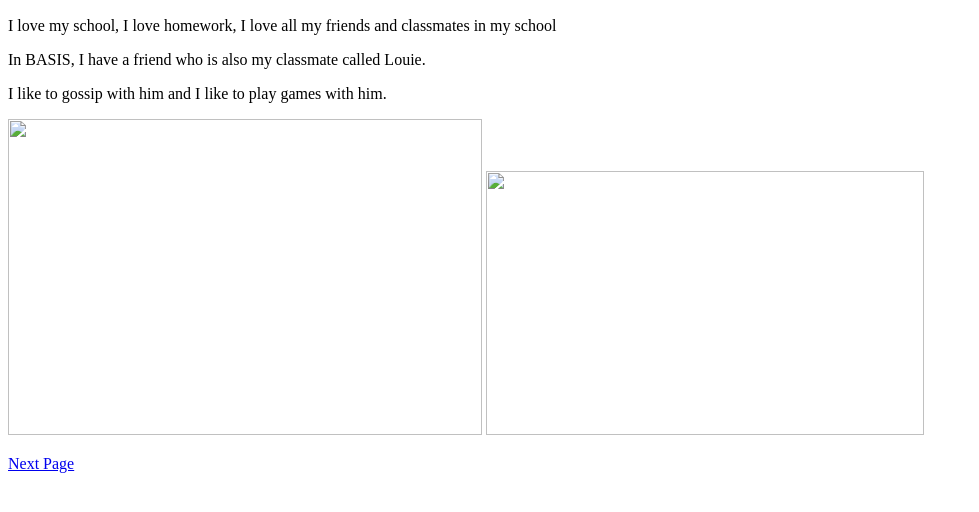
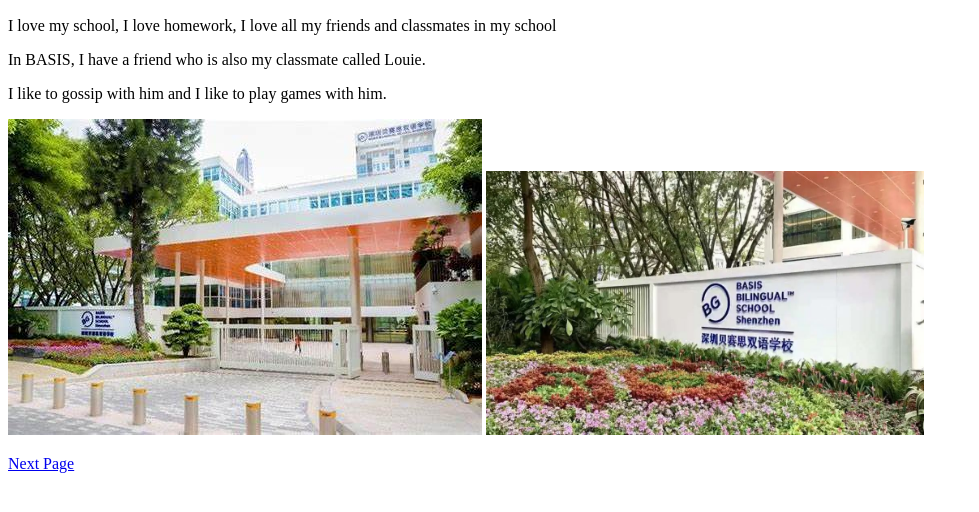
Before and after one commit to ngayuen/ngayuen.github.io, a plain HTML site: page index.html in a window 1280 px wide. Shown: the part 110-622 px from the top of the page, without its empty margins (0-979 px from the left). Drawn offline with Linux system fonts and the light colour scheme.

Commit message:
index.html

```diff
--- a/index.html
+++ b/index.html
@@ -11,8 +11,8 @@
 	<p>I love my school, I love homework, I love all my friends and classmates in my school</p>
 <p>In BASIS, I have a friend who is also my classmate called Louie.</p>
 <p>I like to gossip with him and I like to play games with him.</p>
-<img src=Basis west.jpeg width="474" height="316" alt=""/>
-<img src=South basis.jpeg width="438" height="264" alt=""/>
+<img src="Basis west.jpeg" width="474" height="316" alt=""/>
+<img src="South basis.jpeg" width="438" height="264" alt=""/>
 	<p><a href = "My favorite game">Next Page</a></p>
 </body>
 </html>
```
